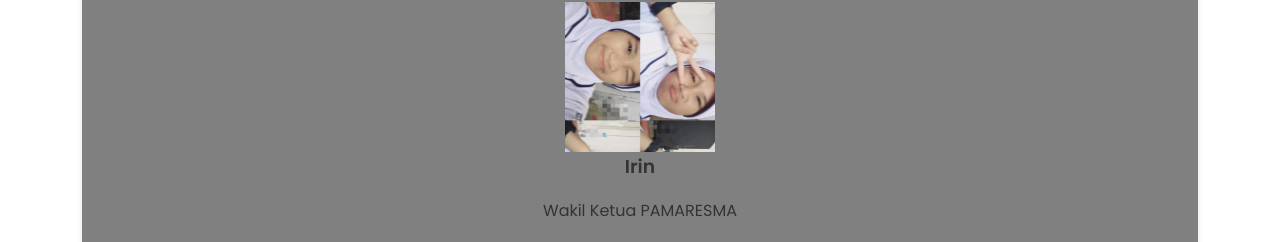
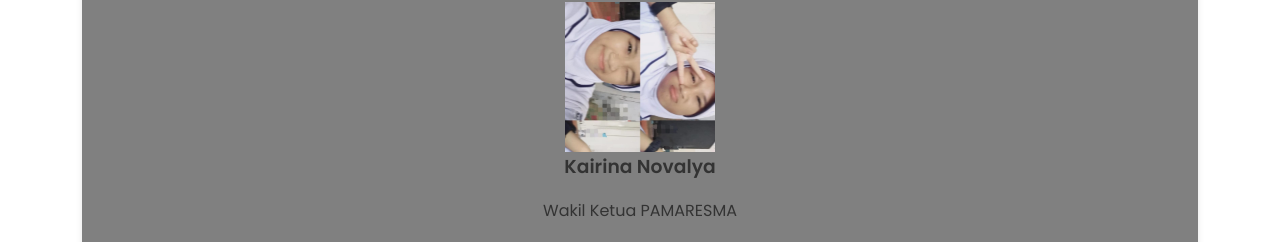
Before and after one commit to PAMARESMA/PAMARESMA.github.io, a plain HTML site: page index.html in a window 1280 px wide. Shown: the part 2087-2329 px from the top of the page. Drawn offline with Linux system fonts and the light colour scheme.

Commit message:
Add files via upload

```diff
--- a/index.html
+++ b/index.html
@@ -89,7 +89,7 @@
                 <h2>Wakil Ketua</h2>
 				<div class="card">
                     <img src="WAKETU.jpg" alt="Wakil Ketua" class="team-photo">
-                    <h3>Irin</h3>
+                    <h3>Kairina Novalya</h3>
                     <p>Wakil Ketua PAMARESMA</p>
                 </div>
 					<div class="button-container">
```
